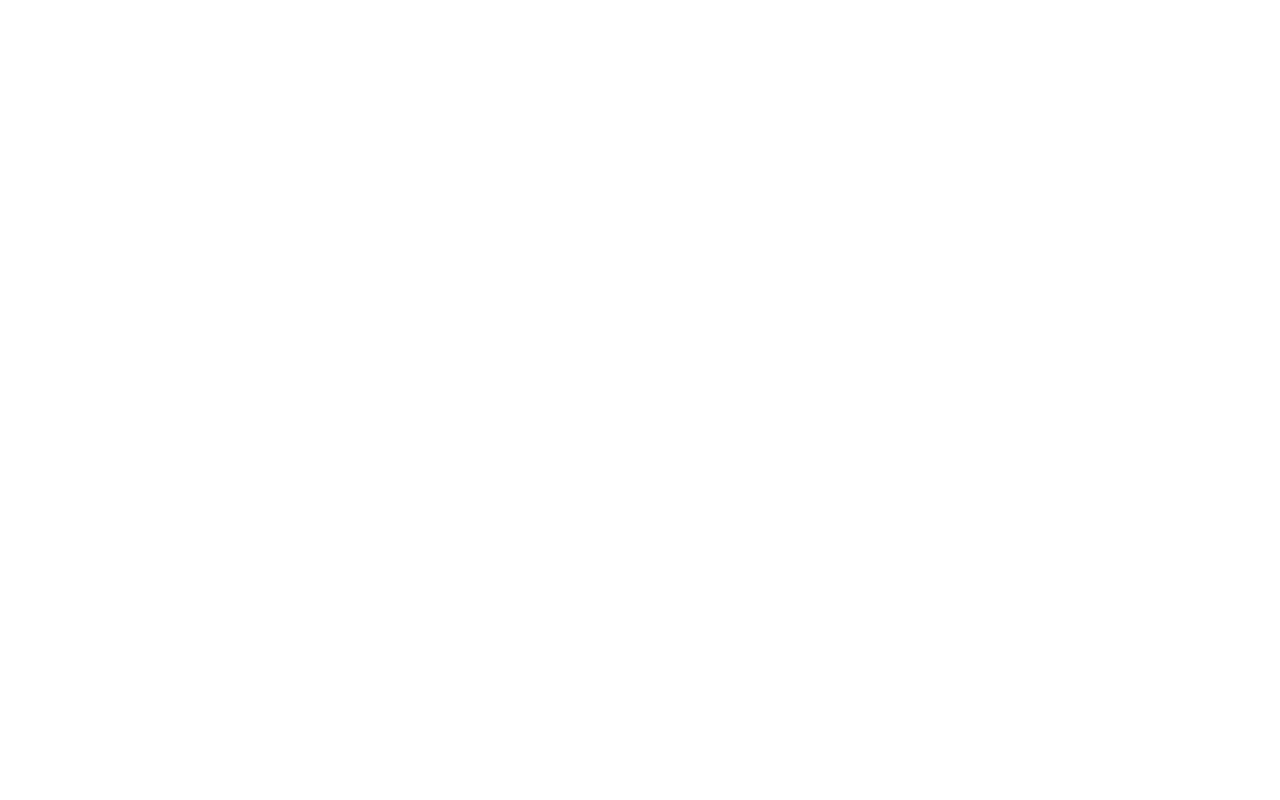
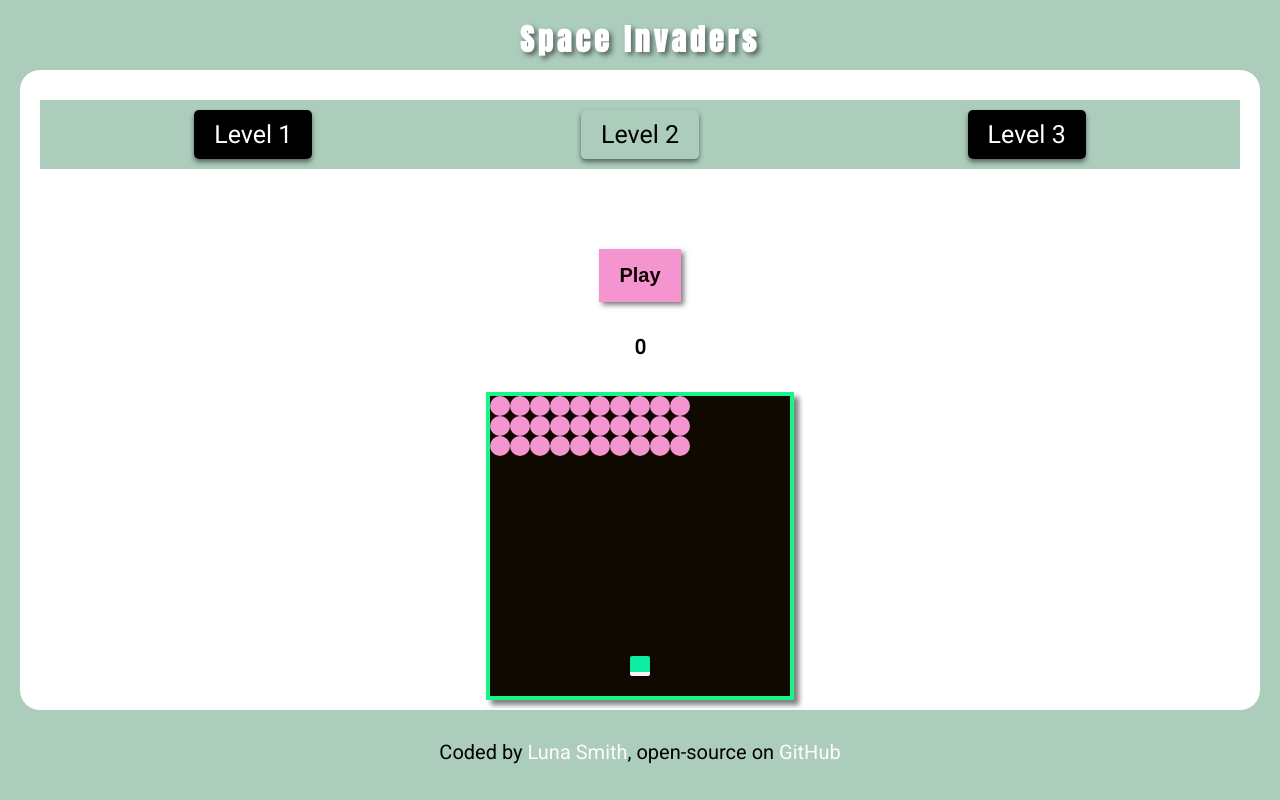
Before and after one commit to Lu-Smith/space-invaders-js, a plain HTML site: page levelTwo.html in a window 1280 px wide. Drawn offline with Linux system fonts and the light colour scheme.

Commit message:
Added styles

```diff
--- a/levelThree.html
+++ b/levelThree.html
@@ -0,0 +1,30 @@
+<!DOCTYPE html>
+<html lang="en">
+<head>
+    <meta charset="UTF-8">
+    <meta http-equiv="X-UA-Compatible" content="IE=edge">
+    <meta name="viewport" content="width=device-width, initial-scale=1.0">
+    <link rel="preconnect" href="https://fonts.googleapis.com">
+    <link rel="preconnect" href="https://fonts.gstatic.com" crossorigin>
+    <link href="https://fonts.googleapis.com/css2?family=Anton&family=Roboto&display=swap" rel="stylesheet">
+    <link rel="stylesheet" href="styleThree.css">
+    <title>Space Invaders</title>
+</head>
+<body>
+    <h1>Space Invaders</h1>
+    <main>
+        <ul>
+            <li><a href="index.html" alt="level 1">Level 1</a></li>
+            <li><a href="levelTwo.html" alt="level 2">Level 2</a></li>
+            <li><a href="levelThree.html" class="active" alt="level 3">Level 3</a></li>
+        </ul>
+        <button id="start-game">Play</button>
+        <h2 id="results">0</h2>
+        <div class="grid"></div>
+    </main>
+    <footer>
+        Coded by <a href="https://www.lunasmithart.com/" target="_blank" rel="noreferrer">Luna Smith</a>, open-source on <a href="https://github.com/Lu-Smith/space-invaders-js" target="_blank" rel="noreferrer">GitHub</a>
+    </footer>
+    <script src="app.js"></script>
+</body>
+</html>
--- a/levelTwo.html
+++ b/levelTwo.html
@@ -0,0 +1,30 @@
+<!DOCTYPE html>
+<html lang="en">
+<head>
+    <meta charset="UTF-8">
+    <meta http-equiv="X-UA-Compatible" content="IE=edge">
+    <meta name="viewport" content="width=device-width, initial-scale=1.0">
+    <link rel="preconnect" href="https://fonts.googleapis.com">
+    <link rel="preconnect" href="https://fonts.gstatic.com" crossorigin>
+    <link href="https://fonts.googleapis.com/css2?family=Anton&family=Roboto&display=swap" rel="stylesheet">
+    <link rel="stylesheet" href="styleTwo.css">
+    <title>Space Invaders</title>
+</head>
+<body>
+    <h1>Space Invaders</h1>
+    <main>
+        <ul>
+            <li><a href="index.html" alt="level 1">Level 1</a></li>
+            <li><a href="levelTwo.html" class="active" alt="level 2">Level 2</a></li>
+            <li><a href="levelThree.html" alt="level 3">Level 3</a></li>
+        </ul>
+        <button id="start-game">Play</button>
+        <h2 id="results">0</h2>
+        <div class="grid"></div>
+    </main>
+    <footer>
+        Coded by <a href="https://www.lunasmithart.com/" target="_blank" rel="noreferrer">Luna Smith</a>, open-source on <a href="https://github.com/Lu-Smith/space-invaders-js" target="_blank" rel="noreferrer">GitHub</a>
+    </footer>
+    <script src="app.js"></script>
+</body>
+</html>
--- /dev/null
+++ b/styleThree.css
@@ -0,0 +1,157 @@
+* {
+    margin: 0;
+    padding: 0;
+    box-sizing: border-box;
+}
+
+body {
+    text-align: center;
+    padding: 20px;
+    background-color: rgb(172, 204, 188);
+    font-family: 'Roboto', sans-serif;
+}
+
+h1 {
+    font-size: 30px;
+    line-height: 40px;
+    color: white;
+    text-shadow: 3px 3px 5px rgba(0, 0, 0, 0.5);
+    font-family: 'Anton', sans-serif;
+    letter-spacing: 4px;
+}
+
+ul {
+    display: flex;
+    flex-direction: row;
+    align-items: center;
+    justify-content: space-around;
+    list-style: none;
+    margin: 20px 20px 80px 20px;
+    font-size: 25px;
+    background-color: rgb(172, 204, 188);
+    padding: 20px;
+}
+
+li a {
+    text-decoration: none;
+    color: white;
+    background-color: black;
+    padding: 10px 20px;
+    border-radius: 5px;
+    transition: all 200ms ease-in-out;
+    box-shadow: 0px 3px 5px rgba(0, 0, 0, 0.5);
+}
+
+.active, li a:hover, li a:focus {
+    background-color: rgb(172, 204, 188);
+    color: black;
+}
+
+h2 {
+    font-size: 20px;
+    line-height: 30px;
+    margin: 30px;
+}
+
+button {
+    padding: 15px 20px;
+    font-size: 20px;
+    border: none;
+    outline: none;
+    background-color: rgb(245, 149, 208);
+    color: rgb(15, 1, 1);
+    position: relative;
+    font-weight: 700;
+    box-shadow: 3px 3px 5px rgba(0, 0, 0, 0.5);
+    transition: all 200ms ease-in-out;
+
+}
+
+button::before {
+    content: '';
+    position: absolute;
+    top: 0;
+    bottom: 0;
+    right: 0;
+    left: 0;
+    z-index: -1;
+    background-color: rgb(25, 245, 135);
+    transform: scaleX(0);
+    transition: all 500ms ease-in-out;
+
+}
+
+button:hover::before, button:focus::before {
+    transform: scaleX(1);
+    box-shadow: none;
+}
+
+button:hover, button:focus {
+    box-shadow: none;
+}
+
+button {
+    z-index: 1;
+}
+
+main {
+    height: 80vh;
+    background-color: white;
+    padding: 10px 0;
+    margin-top: 10px;
+    border-radius: 20px;
+}
+
+.grid {
+    margin: 0 auto;
+    width: 308px;
+    height: 308px;
+    border: 4px solid rgb(25, 245, 135);
+    display: flex;
+    flex-wrap: wrap;
+    background-color: rgb(15, 9, 0);
+    box-shadow: 5px 5px 5px rgba(0, 0, 0, 0.5);
+}
+
+.grid div {
+    width: 20px;
+    height: 20px;
+}
+
+.invader {
+    background-color: rgb(245, 149, 208);
+    border-radius: 10px;
+}
+
+.shooter {
+    background-color: rgb(11, 238, 162);
+    border-radius: 2px;
+    border-bottom: 4px solid rgb(244, 244, 247);
+}
+
+.laser {
+    background-color: orange;
+}
+
+.boom {
+    background-color: rgb(255, 0, 0);
+}
+
+footer {
+    font-size: 20px;
+    margin-top: 30px;
+}
+
+footer a {
+    display: inline-flex;
+    text-decoration: none;
+    color: #fdfcfb;
+    transition: all 200ms ease-in-out;
+    transform: rotateY(0deg);
+}
+
+
+footer a:hover {
+    color: #636160;
+    transform: translateY(-5px) rotateY(30deg);
+}
--- /dev/null
+++ b/styleTwo.css
@@ -0,0 +1,157 @@
+* {
+    margin: 0;
+    padding: 0;
+    box-sizing: border-box;
+}
+
+body {
+    text-align: center;
+    padding: 20px;
+    background-color: rgb(172, 204, 188);
+    font-family: 'Roboto', sans-serif;
+}
+
+h1 {
+    font-size: 30px;
+    line-height: 40px;
+    color: white;
+    text-shadow: 3px 3px 5px rgba(0, 0, 0, 0.5);
+    font-family: 'Anton', sans-serif;
+    letter-spacing: 4px;
+}
+
+ul {
+    display: flex;
+    flex-direction: row;
+    align-items: center;
+    justify-content: space-around;
+    list-style: none;
+    margin: 20px 20px 80px 20px;
+    font-size: 25px;
+    background-color: rgb(172, 204, 188);
+    padding: 20px;
+}
+
+li a {
+    text-decoration: none;
+    color: white;
+    background-color: black;
+    padding: 10px 20px;
+    border-radius: 5px;
+    transition: all 200ms ease-in-out;
+    box-shadow: 0px 3px 5px rgba(0, 0, 0, 0.5);
+}
+
+.active, li a:hover, li a:focus {
+    background-color: rgb(172, 204, 188);
+    color: black;
+}
+
+h2 {
+    font-size: 20px;
+    line-height: 30px;
+    margin: 30px;
+}
+
+button {
+    padding: 15px 20px;
+    font-size: 20px;
+    border: none;
+    outline: none;
+    background-color: rgb(245, 149, 208);
+    color: rgb(15, 1, 1);
+    position: relative;
+    font-weight: 700;
+    box-shadow: 3px 3px 5px rgba(0, 0, 0, 0.5);
+    transition: all 200ms ease-in-out;
+
+}
+
+button::before {
+    content: '';
+    position: absolute;
+    top: 0;
+    bottom: 0;
+    right: 0;
+    left: 0;
+    z-index: -1;
+    background-color: rgb(25, 245, 135);
+    transform: scaleX(0);
+    transition: all 500ms ease-in-out;
+
+}
+
+button:hover::before, button:focus::before {
+    transform: scaleX(1);
+    box-shadow: none;
+}
+
+button:hover, button:focus {
+    box-shadow: none;
+}
+
+button {
+    z-index: 1;
+}
+
+main {
+    height: 80vh;
+    background-color: white;
+    padding: 10px 0;
+    margin-top: 10px;
+    border-radius: 20px;
+}
+
+.grid {
+    margin: 0 auto;
+    width: 308px;
+    height: 308px;
+    border: 4px solid rgb(25, 245, 135);
+    display: flex;
+    flex-wrap: wrap;
+    background-color: rgb(15, 9, 0);
+    box-shadow: 5px 5px 5px rgba(0, 0, 0, 0.5);
+}
+
+.grid div {
+    width: 20px;
+    height: 20px;
+}
+
+.invader {
+    background-color: rgb(245, 149, 208);
+    border-radius: 10px;
+}
+
+.shooter {
+    background-color: rgb(11, 238, 162);
+    border-radius: 2px;
+    border-bottom: 4px solid rgb(244, 244, 247);
+}
+
+.laser {
+    background-color: orange;
+}
+
+.boom {
+    background-color: rgb(255, 0, 0);
+}
+
+footer {
+    font-size: 20px;
+    margin-top: 30px;
+}
+
+footer a {
+    display: inline-flex;
+    text-decoration: none;
+    color: #fdfcfb;
+    transition: all 200ms ease-in-out;
+    transform: rotateY(0deg);
+}
+
+
+footer a:hover {
+    color: #636160;
+    transform: translateY(-5px) rotateY(30deg);
+}
```
Also changed, not shown: index.html (+3 -3 lines).
